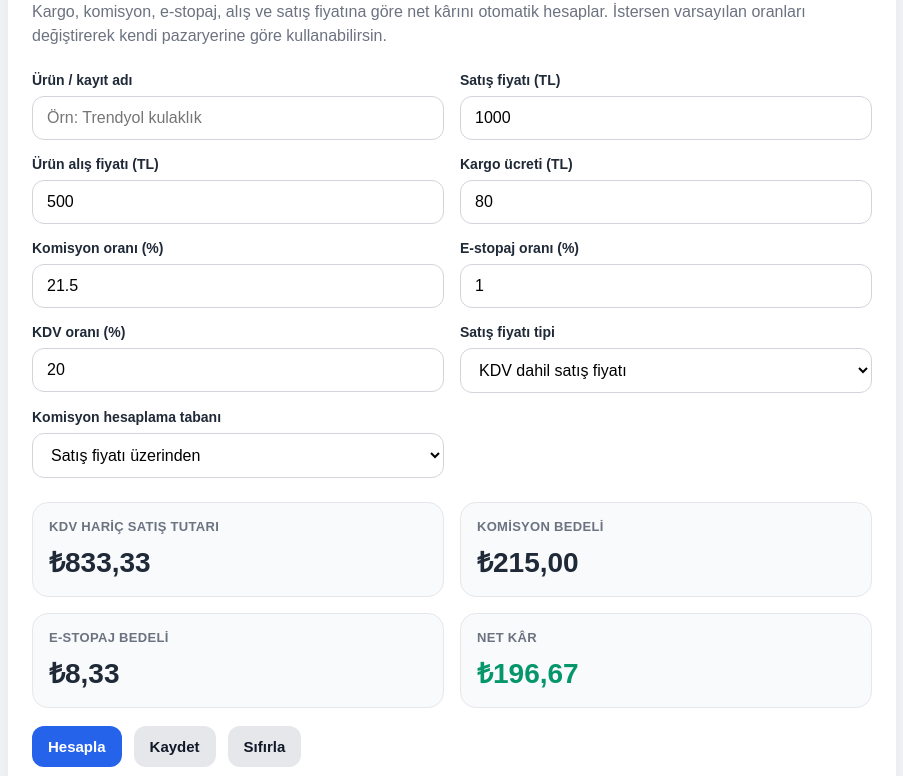
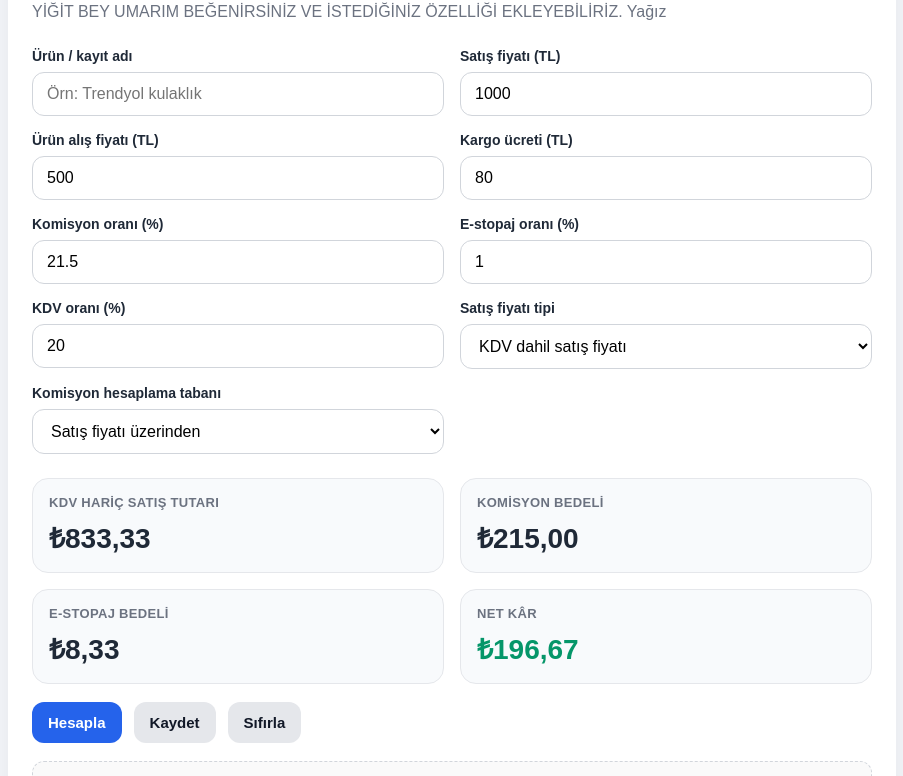
Before and after one commit to TonCrimeGame-dotcom/Hesaplay-c-, a plain HTML site: page index.html in a window 1280 px wide. Shown: the part 112-888 px from the top of the page, without its empty margins (188-1091 px from the left). Drawn offline with Linux system fonts and the light colour scheme; no server answers.

Commit message:
Update index.html

```diff
--- a/index.html
+++ b/index.html
@@ -4,7 +4,7 @@
   <meta charset="UTF-8" />
   <meta name="viewport" content="width=device-width, initial-scale=1.0" />
   <link rel="icon" href="data:," />
-  <title>E-Ticaret Kâr Hesaplayıcı</title>
+  <title>TOPTAN A.Ş. ÜRÜN KAR HESAPLAMA</title>
   <style>
     * { box-sizing: border-box; }
     body {
@@ -201,8 +201,8 @@
     <div class="card">
       <h1>E-Ticaret Kâr Hesaplayıcı</h1>
       <p class="desc">
-        Kargo, komisyon, e-stopaj, alış ve satış fiyatına göre net kârını otomatik hesaplar.
-        İstersen varsayılan oranları değiştirerek kendi pazaryerine göre kullanabilirsin.
+        YİĞİT BEY UMARIM BEĞENİRSİNİZ VE İSTEDİĞİNİZ ÖZELLİĞİ EKLEYEBİLİRİZ.
+        <span class="signature-name">Yağız</span>
       </p>
 
       <div class="grid">
```
